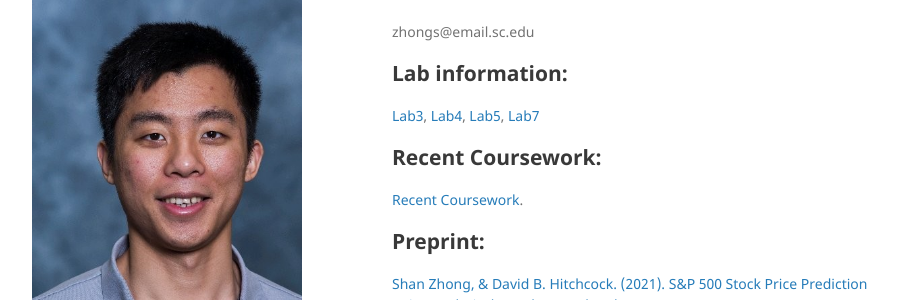
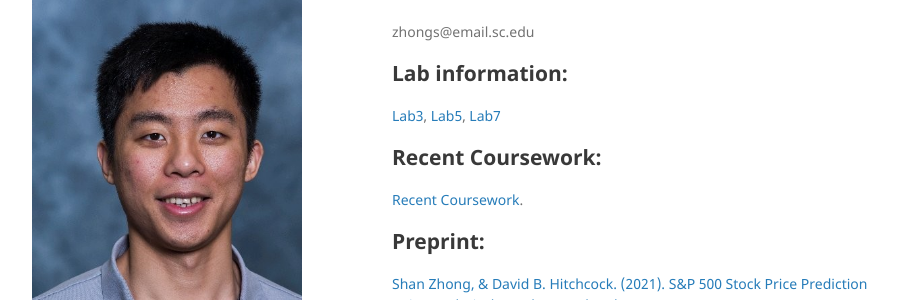
Before and after one commit to Shanlearning/Shanlearning.github.io, a Jekyll site: the page built from index.md, in a window 1280 px wide. Shown: the part 121-421 px from the top of the page, without its empty margins (178-1076 px from the left). Built offline with Jekyll 4.4.1, drawn with Linux system fonts in a browser that asks for light colours.

Commit message:
Update index.md

```diff
--- a/index.md
+++ b/index.md
@@ -11,7 +11,6 @@ zhongs@email.sc.edu
 ## Lab information:
 
 [Lab3](https://github.com/Shanlearning/Stat201/tree/master/Lab3),
-[Lab4](https://github.com/Shanlearning/Stat201/tree/master/Lab4),
 [Lab5](https://github.com/Shanlearning/Stat201/tree/master/Lab5),
 [Lab7](https://github.com/Shanlearning/Stat201/tree/master/Lab7)
 
```
